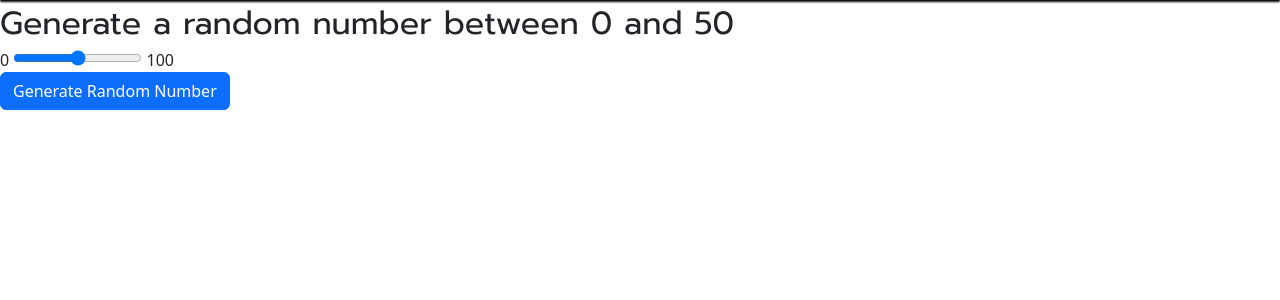
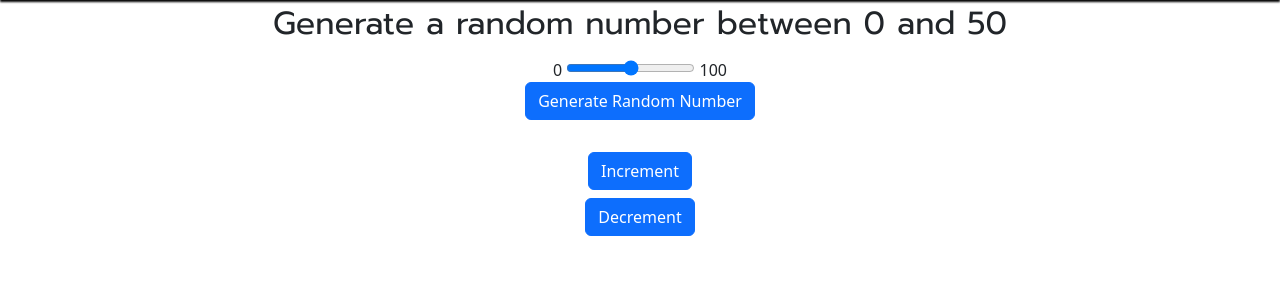
Before and after one commit to jll38/cool_random_webpages, a Flask app: page /NumGenerator in a window 1280 px wide. Shown: the part 96-396 px from the top of the page. Run offline with Flask 2, Linux system fonts and the light colour scheme; some libraries are stand-ins or nearby versions.

Commit message:
CSS Formatting & Inc/Decrement

```diff
--- a/simple_pages/templates/rand.html
+++ b/simple_pages/templates/rand.html
@@ -2,9 +2,9 @@
 {% block content %}
 
     <div class="container-fluid" id="main"></div>
-    <div class="form-group">
+    <div class="form-group" class="center">
         <output id="outputLabel">Generate a random number between 0 and 50</output>
-        <form name="randomNum">
+        <form name="randomNum" class="center">
             <div name="inputs">
                 <label for="range">0</label>
                 <input id="range" type="range" min="0" max="100" oninput="setSliderVal()">
@@ -14,6 +14,12 @@
                 <input class="btn btn-primary mb-2" type="button" value="Generate Random Number" onclick="rand()">
             </div>
             <output id="randomNumOutput"></output>
+            <div name="buttontestinc">
+                <input class="btn btn-primary mb-2" type="button" value="Increment" onclick="increment()">
+            </div>
+            <div name="buttontestdec">
+                <input class="btn btn-primary mb-2" type="button" value="Decrement" onclick="decrement()">
+            </div>
         </form>
     </div>
 
@@ -35,6 +41,15 @@
             document.getElementById('randomNumOutput').innerHTML = x;
             console.log(x)
         }
+        function increment()
+        {
+            document.getElementById('randomNumOutput').innerHTML = parseInt(document.getElementById('randomNumOutput').innerHTML) + 1;
+        }
+        function decrement()
+        {
+            document.getElementById('randomNumOutput').innerHTML = parseInt(document.getElementById('randomNumOutput').innerHTML) - 1;
+        }
+
     </script>
 
 {% endblock %}
--- a/static/css/style.css
+++ b/static/css/style.css
@@ -14,6 +14,12 @@ h1{
 }
 body {
     margin:auto;
+    animation: fadeIn 0.5s;
+}
+
+@keyframes fadeIn {
+  0% { opacity: 0;}
+  100% { opacity: 1; }
 }
 .main {
     background:#eee;
@@ -21,5 +27,16 @@ body {
 
 #outputLabel{
     font-size:2em;
+    text-align:center;
     font-family: "Prompt";
+    display:block;
+
 }
+
+.center {
+  margin: auto;
+  width: 50%;
+    display:block;
+  padding: 10px;
+    text-align:center;
+}
```
